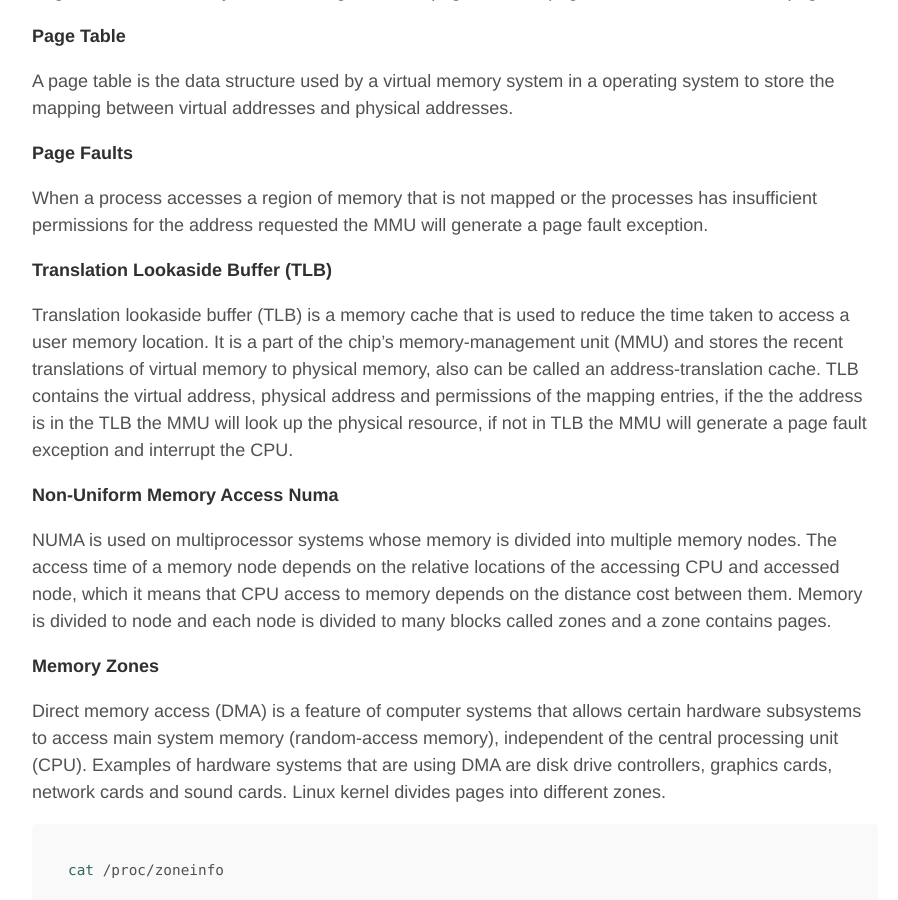
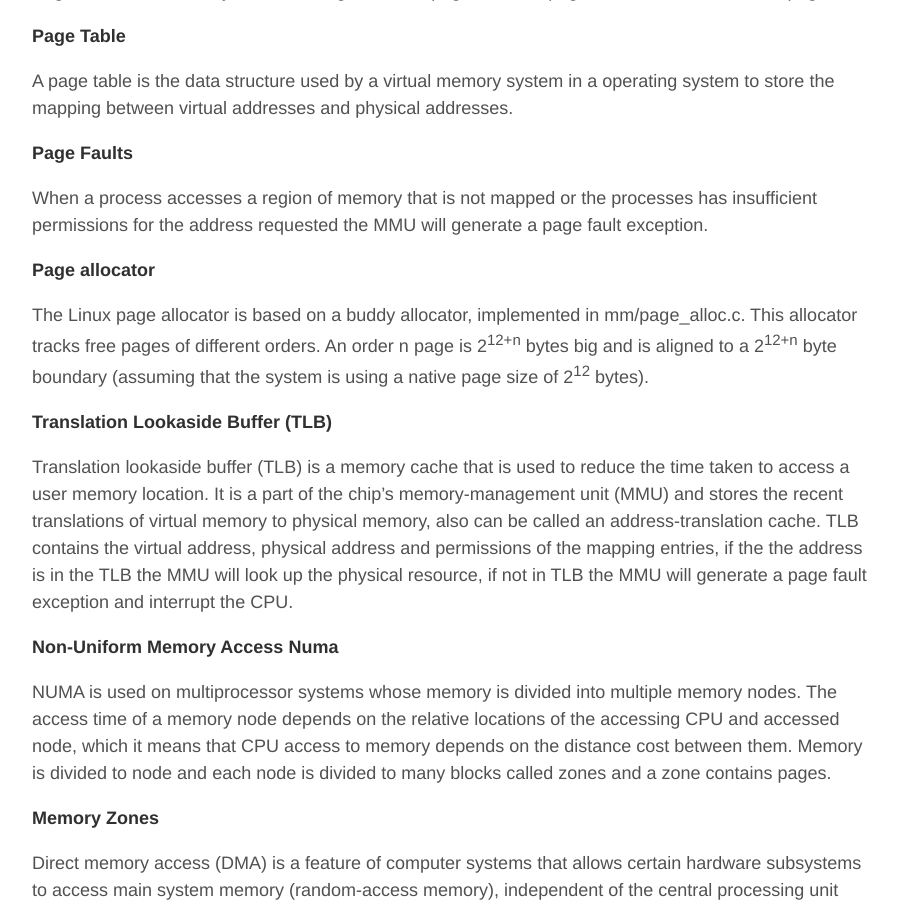
Before and after one commit to ChAndreas/chandreas.github.io, a Jekyll site: the page built from _posts/2019-04-06-introduction-memory-management.md, in a window 1280 px wide and 900 px high, scrolled down 401 px. Shown: the whole window, without its empty margins (185-1083 px from the left). Built offline with Jekyll 4.4.1, drawn with Linux system fonts in a browser that asks for light colours.

Commit message:
Update 2019-04-06-introduction-memory-management.md

```diff
--- a/_posts/2019-04-06-introduction-memory-management.md
+++ b/_posts/2019-04-06-introduction-memory-management.md
@@ -19,6 +19,10 @@ A page table is the data structure used by a virtual memory system in a operatin
 **Page Faults**
 
 When a process accesses a region of memory that is not mapped or the processes has insufficient permissions for the address requested the MMU will generate a page fault exception.
+
+**Page allocator**
+
+The Linux page allocator is based on a buddy allocator, implemented in mm/page_alloc.c. This allocator tracks free pages of different orders. An order n page is 2<sup>12+n</sup> bytes big and is aligned to a 2<sup>12+n</sup> byte boundary (assuming that the system is using a native page size of 2<sup>12</sup> bytes).
 
 **Translation Lookaside Buffer (TLB)**
 
```
